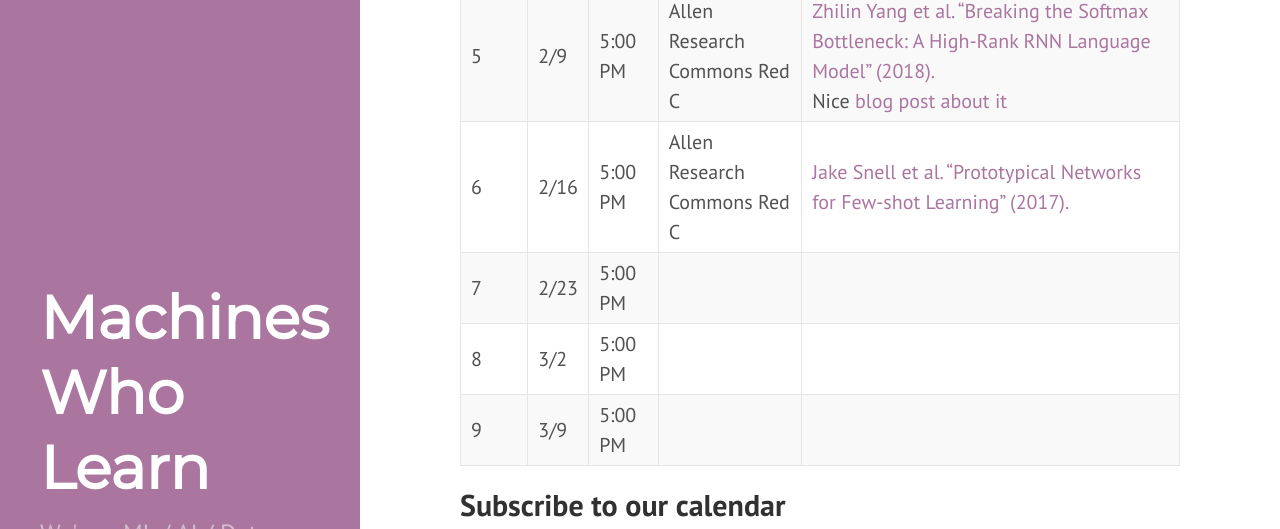
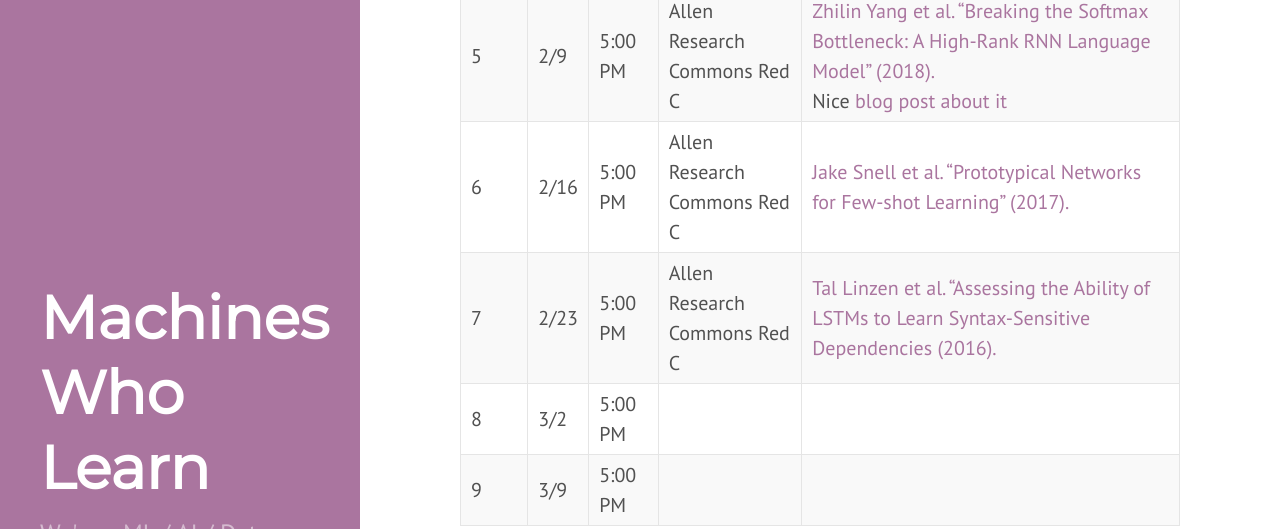
Before and after one commit to MachinesWhoLearn/machineswholearn.github.io, a Jekyll site: the page built from mwl_reading_group.md, in a window 1280 px wide and 900 px high, scrolled down 923 px, cut to the strip 0-529 px from the top of the window. Built offline with Jekyll 4.4.1, drawn with Linux system fonts in a browser that asks for light colours.

Commit message:
add 2/23

```diff
--- a/mwl_reading_group.md
+++ b/mwl_reading_group.md
@@ -19,7 +19,7 @@ or two people assigned to lead a discussion about the readings.
 | 4 | 2/2 | 5:00 PM | Allen Research Commons Red C | [Ingmar Kanitscheider et al. "Training recurrent networks to generate hypotheses about how the brain solves hard navigation problems" (2016).](https://arxiv.org/abs/1609.09059) |
 | 5 | 2/9 | 5:00 PM | Allen Research Commons Red C | [Zhilin Yang et al. "Breaking the Softmax Bottleneck: A High-Rank RNN Language Model" (2018).](https://openreview.net/forum?id=HkwZSG-CZ) <br> Nice [blog post about it](http://smerity.com/articles/2017/mixture_of_softmaxes.html) |
 | 6 | 2/16 | 5:00 PM | Allen Research Commons Red C | [Jake Snell et al. "Prototypical Networks for Few-shot Learning" (2017).](https://arxiv.org/abs/1703.05175) |
-| 7 | 2/23 | 5:00 PM |  |  |
+| 7 | 2/23 | 5:00 PM | Allen Research Commons Red C | [Tal Linzen et al. "Assessing the Ability of LSTMs to Learn Syntax-Sensitive Dependencies (2016).](https://arxiv.org/abs/1611.01368) |
 | 8 | 3/2 | 5:00 PM |  |  |
 | 9 | 3/9 | 5:00 PM |  |  |
 
```
